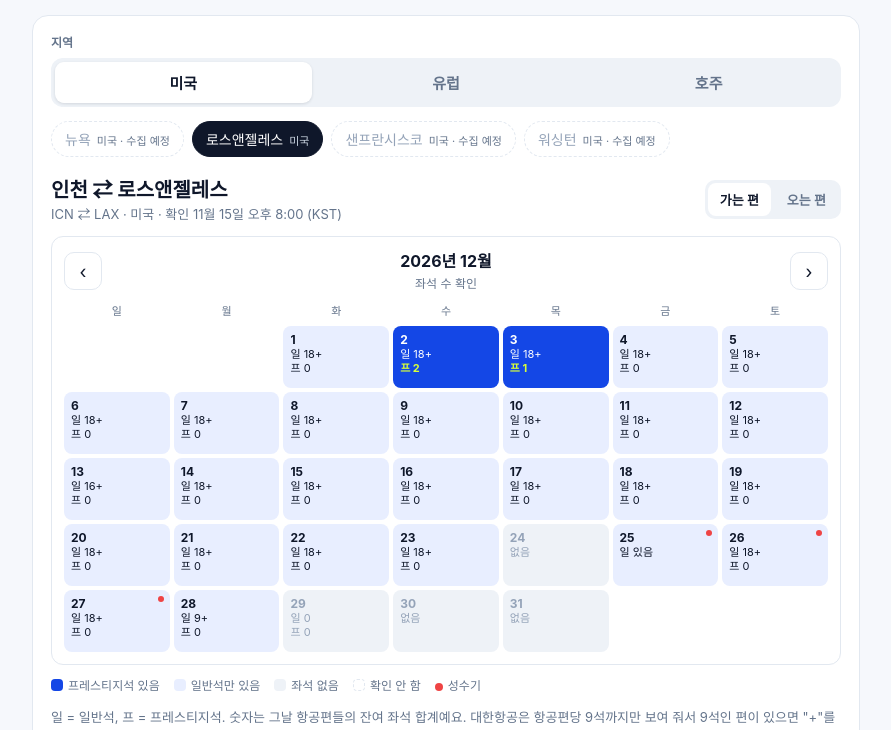
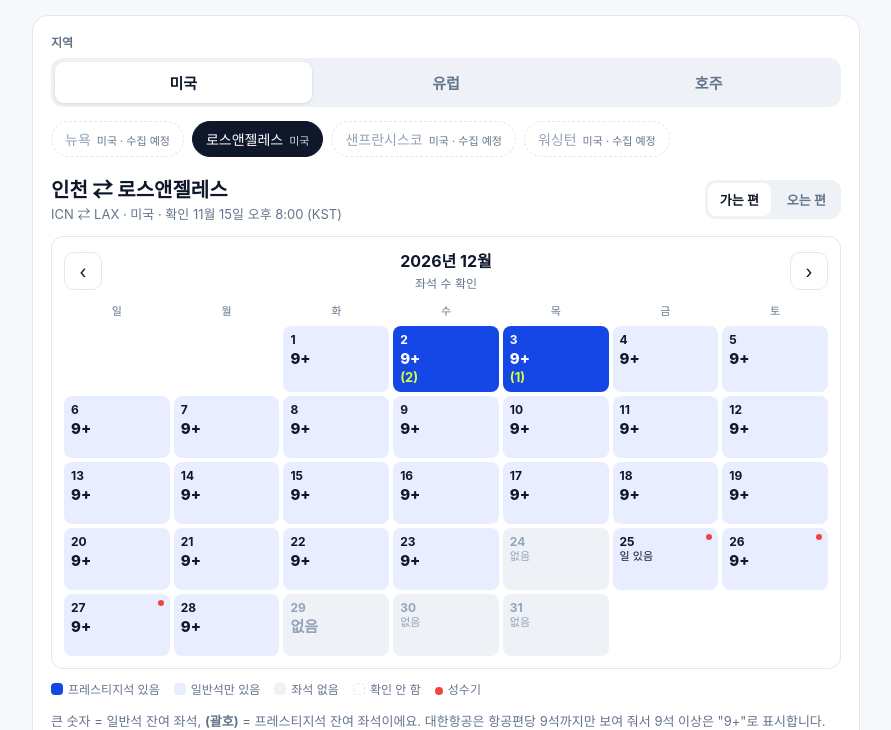
Before and after one commit to everywhere-lucas/ke-mileage, a plain HTML site: page public/mileage/index.html in a window 1280 px wide. Shown: the part 222-952 px from the top of the page, without its empty margins (194-1085 px from the left). Drawn offline with Linux system fonts and the light colour scheme.

Commit message:
달력 칸 표시를 '9+ (프레스티지석)' 형식으로 단순화
Co-Authored-By: Claude Opus 5.5 <noreply@anthropic.com>
Claude-Session: https://claude.ai/code/session_01LSQLNK9Ui4ZTY2EoSd4bHi

```diff
--- a/public/mileage/index.html
+++ b/public/mileage/index.html
@@ -47,6 +47,8 @@
   .d{min-height:62px;border-radius:8px;border:1px solid transparent;font-family:inherit;display:flex;flex-direction:column;align-items:flex-start;position:relative;background:#fff;color:#94a3b8;cursor:default;padding:5px 6px;text-align:left;gap:1px}
   .d .n{font-size:12px;font-weight:700}
   .d .s{font-size:11px;line-height:1.25;white-space:nowrap}
+  .d .s.big{font-size:15px;font-weight:800;margin-top:2px}
+  .d .s.p{font-size:13px;font-weight:800}
   .d.eco{background:#e8eeff;color:var(--ink);cursor:pointer}
   .d.pr{background:var(--blue);color:#fff;cursor:pointer}
   .d.pr .s.p{color:var(--neon);font-weight:700}
@@ -105,7 +107,7 @@
       <span><i style="border:1px dashed var(--line)"></i>확인 안 함</span>
       <span><i style="background:var(--peak);border-radius:50%;width:8px;height:8px"></i>성수기</span>
     </div>
-    <p class="note">일 = 일반석, 프 = 프레스티지석. 숫자는 그날 항공편들의 잔여 좌석 합계예요. 대한항공은 항공편당 9석까지만 보여 줘서 9석인 편이 있으면 "+"를 붙였습니다.</p>
+    <p class="note">큰 숫자 = 일반석 잔여 좌석, <b>(괄호)</b> = 프레스티지석 잔여 좌석이에요. 대한항공은 항공편당 9석까지만 보여 줘서 9석 이상은 "9+"로 표시합니다. 날짜를 누르면 항공편별로 볼 수 있어요.</p>
     <div class="detail" id="detail"></div>
   </section>
 
@@ -241,7 +243,10 @@
     for(var i=0;i<first;i++)g.appendChild(el('div'));
     for(var d=1;d<=last;d++){
       var key=m+'-'+String(d).padStart(2,'0'),info=key<TODAY?null:data[key],cls=key<TODAY?'past':'unk',lines=[],label=mo+'월 '+d+'일';
-      if(info&&info.counted){var e=total(info,'eco'),p=total(info,'pr');cls=p.n>0?'pr':(e.n>0?'eco':'no');lines=[['','일 '+e.txt],['p','프 '+p.txt]];label+=' 일반석 '+e.txt+'석 프레스티지석 '+p.txt+'석'}
+      if(info&&info.counted){var e=total(info,'eco'),p=total(info,'pr');cls=p.n>0?'pr':(e.n>0?'eco':'no');
+        var et=e.n===0?'없음':(e.n>=9||e.txt.indexOf('+')>0?'9+':String(e.n));
+        lines=[['big',et]];if(p.n>0)lines.push(['p','('+(p.n>=9?'9+':p.n)+')']);
+        label+=' 일반석 '+(e.n===0?'없음':et+'석')+(p.n>0?', 프레스티지석 '+p.n+'석':'')}
       else if(info){cls=info.avail?'eco':'no';lines=[['',info.avail?'일 있음':'없음']];label+=info.avail?' 일반석 있음':' 좌석 없음'}
       var c=el(info?'button':'div','d '+cls+(info&&info.peak?' peak':'')+(sel===key?' sel':''));
       c.appendChild(el('span','n',d));lines.forEach(function(l){c.appendChild(el('span','s '+l[0],l[1]))});
```
